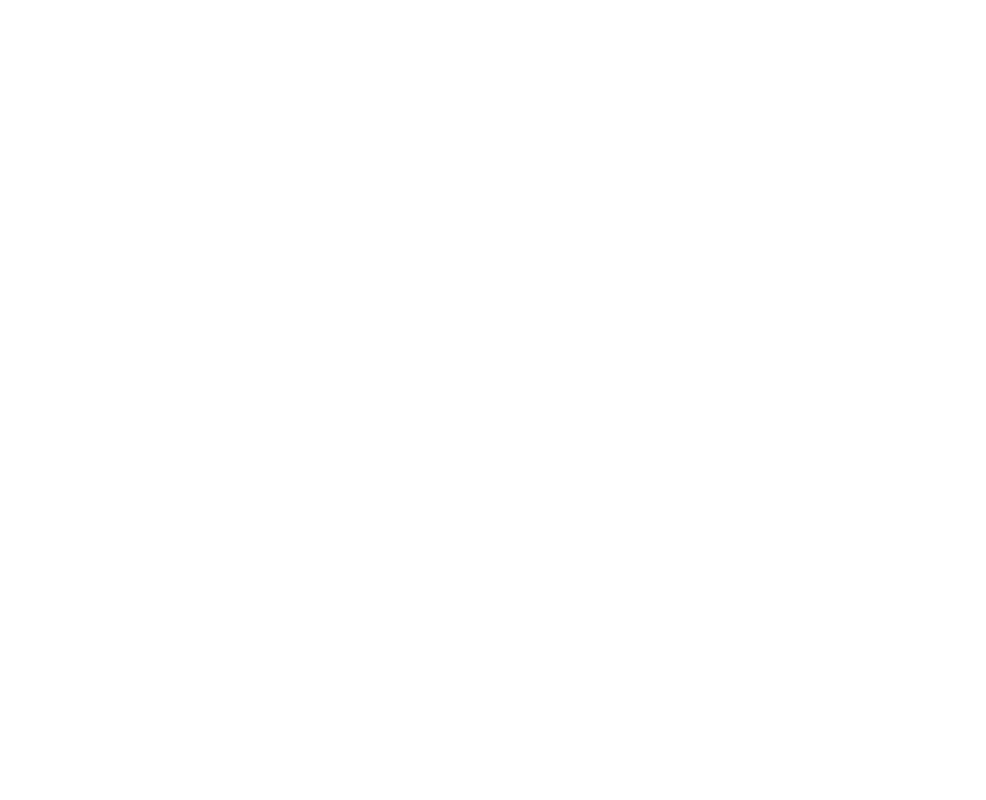
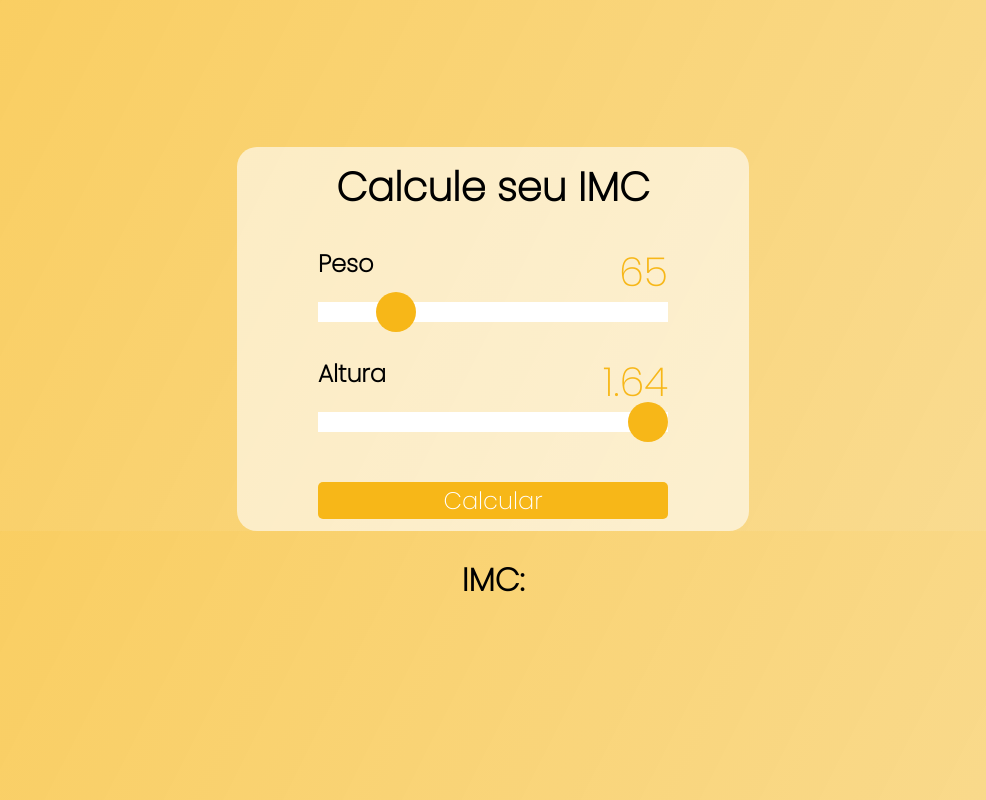
Before and after one commit to joaoatreto27/Calc_IMC, a plain HTML site: page index.html in a window 1280 px wide. Shown: the whole page, without its empty margins (147-1133 px from the left). Drawn offline with Linux system fonts and the light colour scheme.

Commit message:
Style: full page styling

```diff
--- a/index.html
+++ b/index.html
@@ -7,9 +7,47 @@
     <link rel="stylesheet" href="reset.css">
     <link rel="stylesheet" href="style.css">
     <link href="https://fonts.googleapis.com/css2?family=Poppins:wght@200&display=swap" rel="stylesheet">
-    <title>Calculadore de IMC</title>
+    <title>Calculadora de IMC</title>
+
 </head>
 <body class="main">
+    <div class="card-imc">
 
+        <h1 class="title">Calcule seu IMC</h1>
+        <div class="label-span">
+            <label class="label">Peso</label>
+            <span>65</span>
+        </div>
+        <input
+        id="weight"
+        class="peso-altura"
+        type="range"
+        value="65"
+        max="350"
+        >
+        <div class="label-span">
+            <label class="label">Altura</label>
+            <span>1.64</span>
+        </div>
+        <input
+        id="height"
+        class="peso-altura"
+        type="range"
+        value='65'
+        max="2.52"
+        step="0.01"
+        >
+        <button>Calcular</button>
+        <p>IMC:</p>
+    </div>
 </body>
+<script>
+    var $range = document.querySelector('input'),
+    $value = document.querySelector('span');
+
+    $range.addEventListener('input', function() {
+    $value.textContent = this.value;
+    });
+
+</script>
 </html>
--- a/style.css
+++ b/style.css
@@ -1,4 +1,89 @@
 *{
-    font-family: 'Poppins', sans-serif;
+    font-family: 'Poppins';
     box-sizing: border-box;
 }
+
+.main{
+    background: linear-gradient(116.82deg, rgba(247, 183, 24, 0.7) 0%, rgba(245, 197, 78, 0.6) 100%);
+
+}
+
+.card-imc{
+    background: rgba(255, 255, 255, 0.6);
+    width: 40vw;
+    height: 30vw;
+    margin: auto;
+    margin-top: 11.5vw;
+    border-radius: 20px;
+    display: flex;
+    align-items: center;
+    flex-direction: column;
+}
+
+.title{
+    font-family: 'Poppins', sans-serif;
+    padding-top: 20px;
+    font-size: 40px;
+    font-weight: bold;
+    margin-bottom: 25px;
+}
+
+.label-span{
+    width: 350px;
+    display: flex;
+    justify-content: space-between;
+    margin-top: 20px;
+}
+
+
+.peso-altura {
+    -webkit-appearance: none;
+    background: #ffffff;
+    outline: none;
+    width: 350px;
+    height: 20px;
+    border-radius: none;
+    display: block;
+    margin-bottom: 20px;
+    margin-top: 10px;
+}
+
+.peso-altura::-webkit-slider-thumb {
+    -webkit-appearance: none;
+    appearance: none;
+    width: 40px;
+    height: 40px;
+    border-radius: 50%;
+    background: #f7b718;
+    cursor: pointer;
+}
+
+span{
+    font-size: 30px;
+    color: #f7b718;
+    font-family: 'Poppins';
+    font-weight: 500;
+    font-size: 2.5em;
+}
+
+label, p{
+    font-family: 'Poppins';
+    font-weight: 700;
+    font-size: 1.5em;
+}
+
+p{
+    font-size: 2em;
+}
+
+button{
+    width: 350px;
+    height: 40px;
+    color: #ffffff;
+    background-color: #f7b718;
+    border: none;
+    border-radius: 5px;
+    margin-bottom: 45px;
+    margin-top: 30px;
+    font-size: 1.5em;
+}
```
